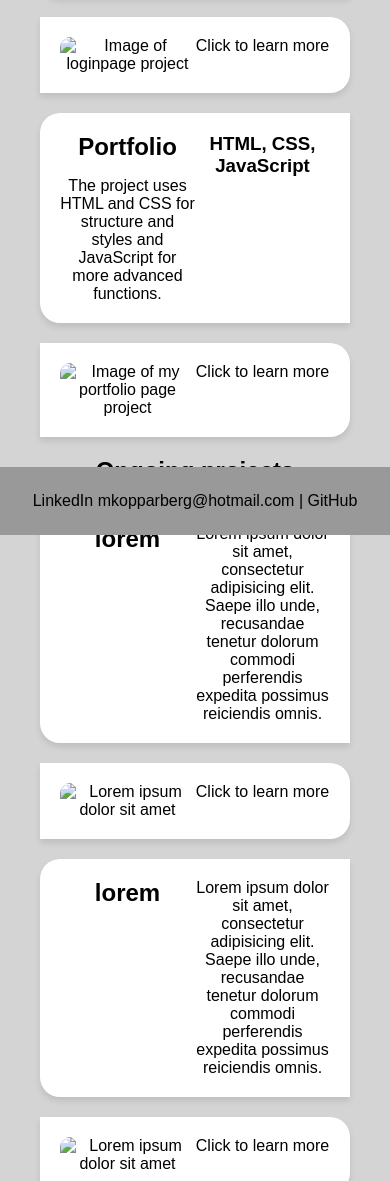
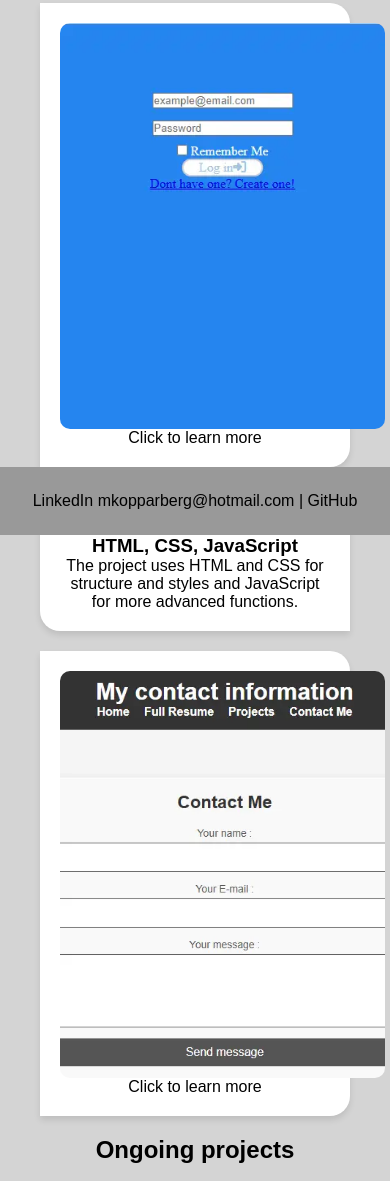
Before and after one commit to MattiasKopparberg/Dynamisk-sida, a plain HTML site: page projects.html in a window 390 px wide. Shown: the part 309-1490 px from the top of the page. Drawn offline with Linux system fonts and the light colour scheme.

Commit message:
Added images, fixed Resume and Project page not working properly

```diff
--- a/projects.html
+++ b/projects.html
@@ -31,7 +31,7 @@
     <main>
       <article>
         <h2>Finished projects</h2>
-        <article class="resumeContainer">
+        <article class="projectContainer">
           <div class="column leftColumn">
             <h2>Login page</h2>
             <h3>HTML, CSS</h3>
@@ -77,7 +77,7 @@
           </div>
         </article>
         <h2>Ongoing projects</h2>
-        <div class="resumeContainer">
+        <div class="projectContainer">
           <div class="column leftColumn">
             <h2>lorem</h2>
             <p>
--- a/script.js
+++ b/script.js
@@ -1,6 +1,6 @@
 //hamburger menu made with knowledge retained from "övning nav-bar" and reading about classList on w3schools.
 document.querySelector(".hamburger").addEventListener("click", function () {
-  document.querySelector(".nav-content").classList.toggle("active");
+  document.querySelector(".navContent").classList.toggle("active");
 });
 //same as hamburger menu, but consulting ChatGPT for where to start and suggestions on dynamic JS elements
 // with specific instructions to not to give code or solutions. And only answers when i got stuck such as
@@ -27,7 +27,7 @@ fetch("data.json")
       const image = job.Image;
 
       const experienceDiv = document.createElement("div");
-      experienceDiv.classList.add("column");
+      experienceDiv.classList.add("resumeColumn");
 
       const leftColumn = document.createElement("div");
       leftColumn.classList.add("leftColumn");
@@ -57,7 +57,7 @@ fetch("data.json")
       const diploma = course.diploma;
 
       const educationDiv = document.createElement("div");
-      educationDiv.classList.add("column");
+      educationDiv.classList.add("resumeColumn");
 
       const leftColumn = document.createElement("div");
       leftColumn.classList.add("leftColumn");
--- a/style.css
+++ b/style.css
@@ -320,9 +320,6 @@
     }
 }
 .column{
-    display: grid;
-    grid-template-columns: 1fr 1fr;
-    flex-direction: column;;
     padding: 20px;
 }
 
@@ -365,7 +362,7 @@ main {
     height: auto;
 }
 
-.resumeContainer{
+.projectContainer{
     display: grid;
     grid-template-columns: 1fr 1fr;
     gap: 20px 0px;
@@ -431,12 +428,17 @@ img {
     min-height: 100px;
 }
 
+.resumeColumn{
+    display: grid;
+    grid-template-columns: 1fr 1fr;
+    padding: 20px;
+}
 
 @media (max-width: 768px) {
     .indexContainerTop, .indexContainerBottom {
         grid-template-columns: 1fr;
     }
-    .resumeContainer{
+    .projectContainer{
         grid-template-columns: 1fr;
     }
     .navContent {
```
Also changed, not shown: index.html (+6 -12 lines), images/CCST.webp (added), images/CV.webp (added), images/ENSA.webp (added), images/Introductions.webp (added), images/bergh.webp (added), images/inloggningssida.webp (added), images/pfp.webp (added), images/portfolio-project.webp (added), images/project.webp (added), images/routing-and-switching.webp (added), images/speeron.webp (added).
